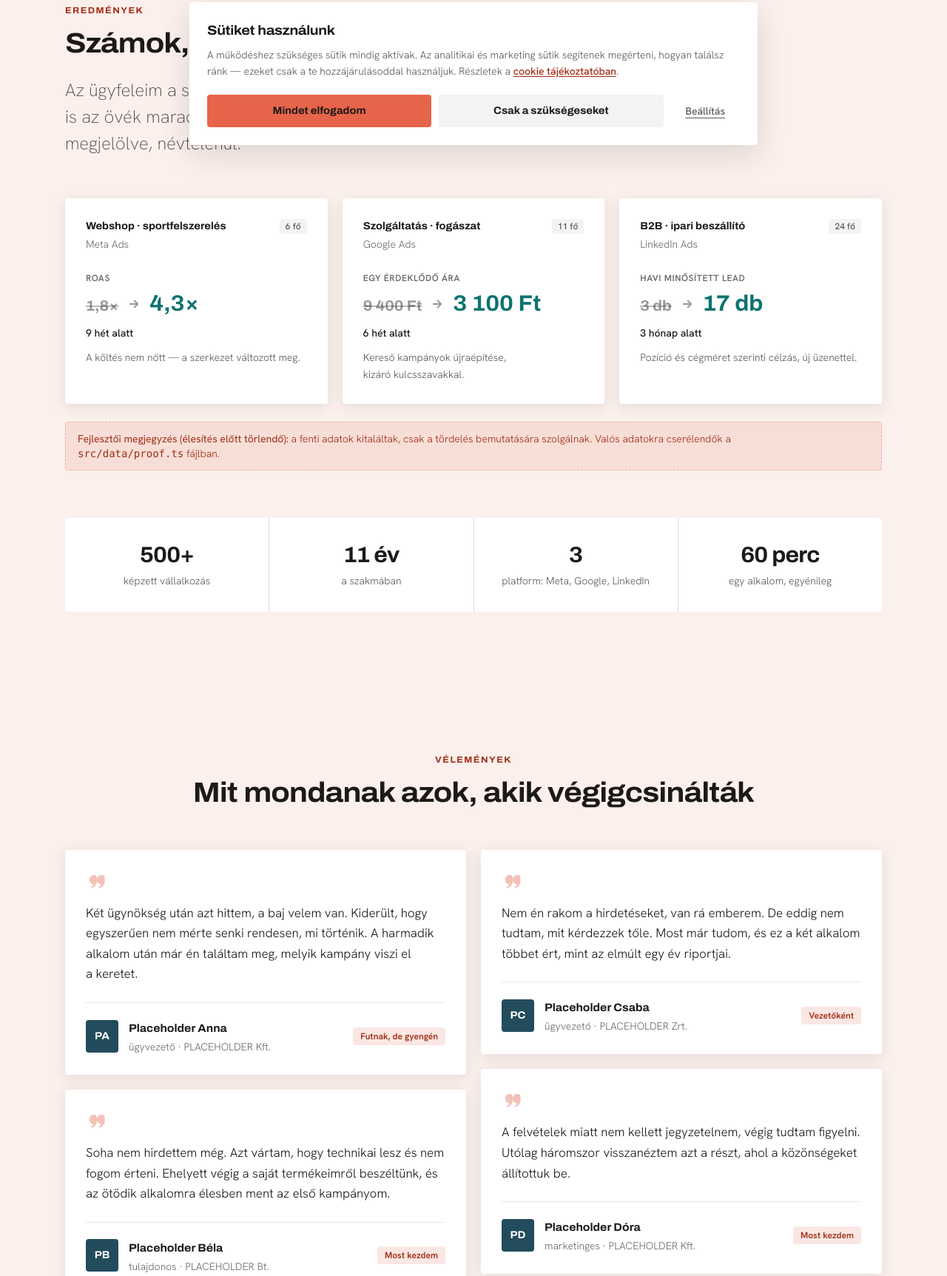
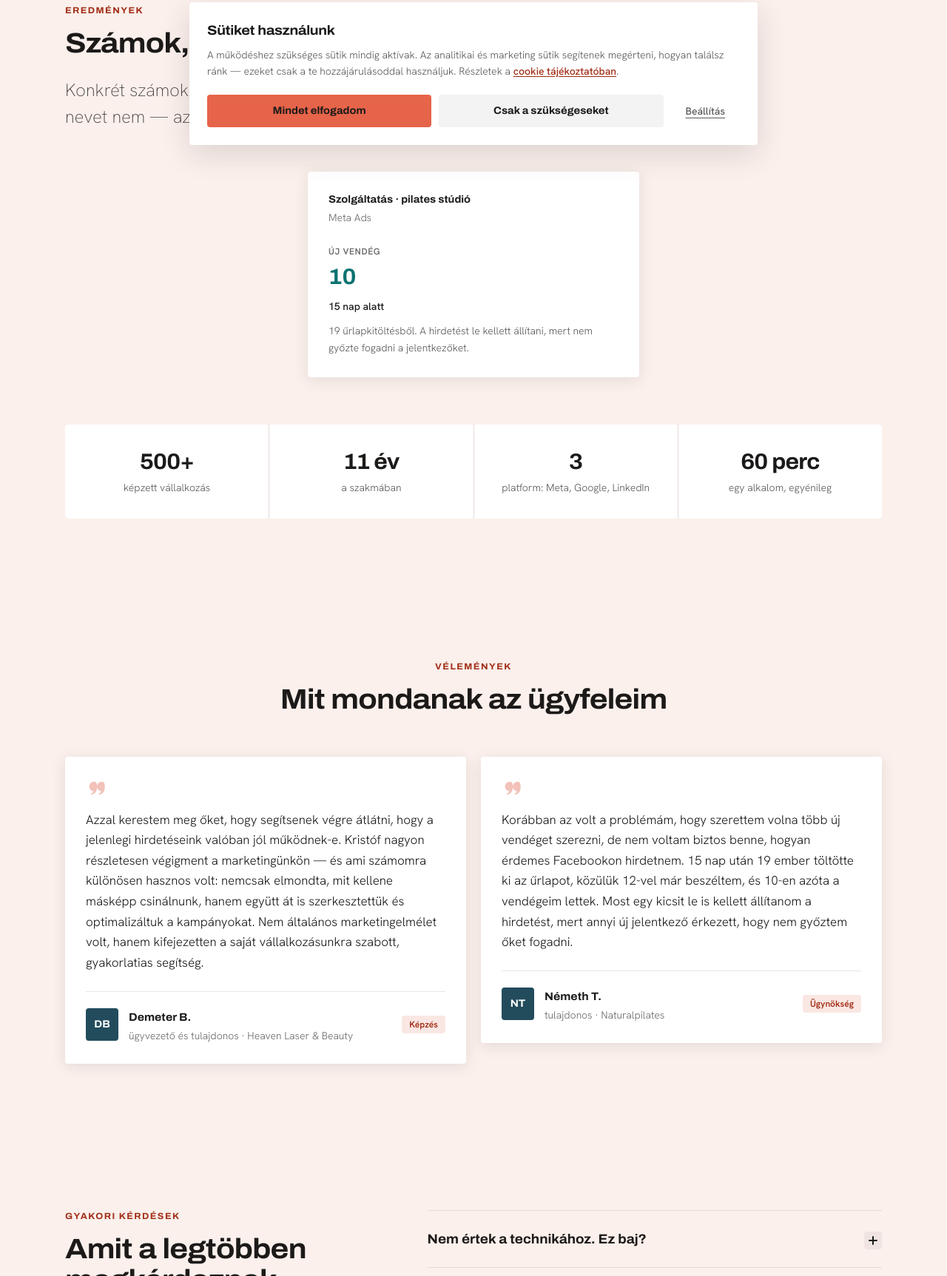
Before and after one commit to SZkristof/XXXZZZ_web, an Astro site: page /eredmenyek in a window 1280 px wide. Shown: the part 584-2309 px from the top of the page at 74% size. Built offline with nearby package versions, Linux system fonts and the light colour scheme; Astro itself is replaced by a stand-in of ours; no server answers.

Commit message:
Replace placeholder proof with two real, consented testimonials
Both clients gave written consent. Quotes are trimmed for card length but not
reworded, and the trimming is noted in the data file so the next person knows
the wording is the client's own.

- Demeter B. (Heaven Laser & Beauty) — an audit and optimisation of existing
  campaigns. No track assigned: the client's situation did not map cleanly onto
  one, so `track` is now optional rather than being forced.
- Németh T. (Naturalpilates) — this one describes work done FOR the client, not
  coaching, so it belongs to the Ügynökség half. Testimonials now carry a
  `half` field, which also drives the chip when no track is set.

Németh's message contains real figures, so it also becomes the first entry in
the results list: 19 form completions in 15 days, 10 of whom became customers,
with the ad paused because the studio could not keep up. That is a single
headline figure rather than a before/after move, so `from` is optional too, and
`size` is optional because this client never stated a headcount — better an
honest gap than an invented number.

PROOF_IS_PLACEHOLDER is now false, which unblocks production builds.

Also corrected two copy lines that the real data made untrue: the results lead
promised company sizes and "several cases" when there is one without a
headcount, and the testimonials heading said "those who completed it" when one
of the two never took a course.

Co-Authored-By: Claude Opus 5 <noreply@anthropic.com>
Claude-Session: https://claude.ai/code/session_01D5XrEg45xSu8aKSsZm3bhk

```diff
--- a/src/components/Results.astro
+++ b/src/components/Results.astro
@@ -17,7 +17,7 @@ import { num } from '@/lib/format';
     <SectionHeading
       eyebrow="EREDMÉNYEK"
       title="Számok, nem jelzők"
-      lead="Az ügyfeleim a saját fiókjukban dolgoznak, ezért az eredmény is az övék marad. Néhány jellemző eset — iparág és cégméret megjelölve, névtelenül."
+      lead="Konkrét számok, konkrét vállalkozásoktól. Az iparágat megjelölöm, a nevet nem — az eredmény az ügyfélé, és az is marad."
     />
 
     <div class:list={['mt-14 grid gap-5', resultCols]}>
@@ -25,9 +25,11 @@ import { num } from '@/lib/format';
         <figure class="flex flex-col card p-7 shadow-shade">
           <figcaption class="flex items-center justify-between gap-3">
             <span class="font-title text-sm font-bold text-black">{r.industry}</span>
+            {r.size && (
               <span class="shrink-0 rounded-brand bg-black/5 px-2 py-0.5 text-xs font-medium text-black/72">
                 {r.size}
               </span>
+            )}
           </figcaption>
 
           <p class="mt-1 text-sm text-black/65">{r.platform}</p>
@@ -36,6 +38,8 @@ import { num } from '@/lib/format';
             {r.metric}
           </p>
           <div class="mt-2 flex flex-wrap items-baseline gap-x-3 gap-y-1">
+            {r.from && (
+              <Fragment>
                 <span class="font-title text-xl font-bold text-black/45 line-through decoration-black/30">
                   {r.from}
                 </span>
@@ -44,6 +48,8 @@ import { num } from '@/lib/format';
                   <path d="M5 12h14M13 6l6 6-6 6" stroke="currentColor" stroke-width="2.5"
                     stroke-linecap="round" stroke-linejoin="round"></path>
                 </svg>
+              </Fragment>
+            )}
             <span class="font-title text-3xl font-bold text-signal">{r.to}</span>
           </div>
 
--- a/src/components/Testimonials.astro
+++ b/src/components/Testimonials.astro
@@ -1,6 +1,8 @@
 ---
 import SectionHeading from '@/components/SectionHeading.astro';
 import { testimonials, PROOF_IS_PLACEHOLDER } from '@/data/proof';
+
+const HALF_LABEL = { kepzes: 'Képzés', ugynokseg: 'Ügynökség' } as const;
 
 // Two columns need at least two quotes to balance; one quote centres instead.
 const quoteCols =
@@ -11,7 +13,7 @@ const quoteCols =
   <div class="container-x">
     <SectionHeading
       eyebrow="VÉLEMÉNYEK"
-      title="Mit mondanak azok, akik végigcsinálták"
+      title="Mit mondanak az ügyfeleim"
       align="center"
     />
 
@@ -44,7 +46,7 @@ const quoteCols =
             <span
               class="ml-auto hidden shrink-0 rounded-brand bg-terracotta-200/40 px-2.5 py-1 text-xs
                      font-semibold text-terracotta-800 sm:block"
-            >{t.track}</span>
+            >{t.track ?? HALF_LABEL[t.half]}</span>
           </figcaption>
         </figure>
       ))}
--- a/src/data/proof.ts
+++ b/src/data/proof.ts
@@ -1,71 +1,62 @@
 /**
- * ⚠️  PLACEHOLDER PROOF DATA  ⚠️
+ * Real, consented proof.
  *
- * Every entry below is INVENTED for layout purposes. Publishing invented
- * testimonials or results is illegal in Hungary (Fogyasztóvédelmi tv. / GVH
- * rules on misleading commercial practice, and the EU Omnibus directive),
- * not merely bad taste.
+ * Every entry below is from a named client who gave written permission to
+ * publish it. Publishing invented testimonials is unlawful in Hungary
+ * (Fttv. / GVH, and the EU Omnibus directive) — so while
+ * PROOF_IS_PLACEHOLDER is true, `npm run build:prod` refuses to build and the
+ * pages show a visible developer warning.
  *
- * Replace each entry with a real one, then set PROOF_IS_PLACEHOLDER = false.
- * While it is true, the build prints a loud warning and `npm run build:prod`
- * refuses to complete.
+ * Adding a new entry: quotes are trimmed for length but never reworded, and
+ * nothing goes in without the client's consent on record.
  */
-export const PROOF_IS_PLACEHOLDER = true;
+export const PROOF_IS_PLACEHOLDER = false;
+
+/** Which half of the business the work belonged to. */
+export type Half = 'kepzes' | 'ugynokseg';
 
 export type Testimonial = {
   quote: string;
   name: string;
   role: string;
   company: string;
-  track: string;
+  half: Half;
+  /** Optional: only set when the client's situation clearly matches a track. */
+  track?: string;
   initials: string;
 };
 
 export const testimonials: Testimonial[] = [
   {
+    // Trimmed from a longer message; wording unchanged. Consent on record.
     quote:
-      'Két ügynökség után azt hittem, a baj velem van. Kiderült, hogy egyszerűen nem mérte senki rendesen, mi történik. A harmadik alkalom után már én találtam meg, melyik kampány viszi el a keretet.',
-    name: 'Placeholder Anna',
-    role: 'ügyvezető',
-    company: 'PLACEHOLDER Kft.',
-    track: 'Futnak, de gyengén',
-    initials: 'PA',
+      'Azzal kerestem meg őket, hogy segítsenek végre átlátni, hogy a jelenlegi hirdetéseink valóban jól működnek-e. Kristóf nagyon részletesen végigment a marketingünkön — és ami számomra különösen hasznos volt: nemcsak elmondta, mit kellene másképp csinálnunk, hanem együtt át is szerkesztettük és optimalizáltuk a kampányokat. Nem általános marketingelmélet volt, hanem kifejezetten a saját vállalkozásunkra szabott, gyakorlatias segítség.',
+    name: 'Demeter B.',
+    role: 'ügyvezető és tulajdonos',
+    company: 'Heaven Laser & Beauty',
+    half: 'kepzes',
+    initials: 'DB',
   },
   {
+    // Trimmed from a longer message; wording unchanged. Consent on record.
     quote:
-      'Soha nem hirdettem még. Azt vártam, hogy technikai lesz és nem fogom érteni. Ehelyett végig a saját termékeimről beszéltünk, és az ötödik alkalomra élesben ment az első kampányom.',
-    name: 'Placeholder Béla',
+      'Korábban az volt a problémám, hogy szerettem volna több új vendéget szerezni, de nem voltam biztos benne, hogyan érdemes Facebookon hirdetnem. 15 nap után 19 ember töltötte ki az űrlapot, közülük 12-vel már beszéltem, és 10-en azóta a vendégeim lettek. Most egy kicsit le is kellett állítanom a hirdetést, mert annyi új jelentkező érkezett, hogy nem győztem őket fogadni.',
+    name: 'Németh T.',
     role: 'tulajdonos',
-    company: 'PLACEHOLDER Bt.',
-    track: 'Most kezdem',
-    initials: 'PB',
-  },
-  {
-    quote:
-      'Nem én rakom a hirdetéseket, van rá emberem. De eddig nem tudtam, mit kérdezzek tőle. Most már tudom, és ez a két alkalom többet ért, mint az elmúlt egy év riportjai.',
-    name: 'Placeholder Csaba',
-    role: 'ügyvezető',
-    company: 'PLACEHOLDER Zrt.',
-    track: 'Vezetőként',
-    initials: 'PC',
-  },
-  {
-    quote:
-      'A felvételek miatt nem kellett jegyzetelnem, végig tudtam figyelni. Utólag háromszor visszanéztem azt a részt, ahol a közönségeket állítottuk be.',
-    name: 'Placeholder Dóra',
-    role: 'marketinges',
-    company: 'PLACEHOLDER Kft.',
-    track: 'Most kezdem',
-    initials: 'PD',
+    company: 'Naturalpilates',
+    half: 'ugynokseg',
+    initials: 'NT',
   },
 ];
 
 export type Result = {
   industry: string;
-  size: string;
+  /** Optional: only when the client stated it. */
+  size?: string;
   platform: string;
   metric: string;
-  from: string;
+  /** Optional: some results are a single figure, not a before/after move. */
+  from?: string;
   to: string;
   timeframe: string;
   note: string;
@@ -73,34 +64,13 @@ export type Result = {
 
 export const results: Result[] = [
   {
-    industry: 'Webshop · sportfelszerelés',
-    size: '6 fő',
+    // Figures as reported by the client in the testimonial above.
+    industry: 'Szolgáltatás · pilates stúdió',
     platform: 'Meta Ads',
-    metric: 'ROAS',
-    from: '1,8×',
-    to: '4,3×',
-    timeframe: '9 hét',
-    note: 'A költés nem nőtt — a szerkezet változott meg.',
-  },
-  {
-    industry: 'Szolgáltatás · fogászat',
-    size: '11 fő',
-    platform: 'Google Ads',
-    metric: 'Egy érdeklődő ára',
-    from: '9 400 Ft',
-    to: '3 100 Ft',
-    timeframe: '6 hét',
-    note: 'Kereső kampányok újraépítése, kizáró kulcsszavakkal.',
-  },
-  {
-    industry: 'B2B · ipari beszállító',
-    size: '24 fő',
-    platform: 'LinkedIn Ads',
-    metric: 'Havi minősített lead',
-    from: '3 db',
-    to: '17 db',
-    timeframe: '3 hónap',
-    note: 'Pozíció és cégméret szerinti célzás, új üzenettel.',
+    metric: 'Új vendég',
+    to: '10',
+    timeframe: '15 nap',
+    note: '19 űrlapkitöltésből. A hirdetést le kellett állítani, mert nem győzte fogadni a jelentkezőket.',
   },
 ];
 
--- a/src/pages/eredmenyek.astro
+++ b/src/pages/eredmenyek.astro
@@ -14,7 +14,7 @@ import AgencyHalf from '@/components/AgencyHalf.astro';
   <PageHero
     eyebrow="EREDMÉNYEK"
     title="Számok, nem jelzők"
-    lead="Az ügyfeleim a saját fiókjukban dolgoznak, ezért az eredmény is az övék marad. Az alábbi esetek névtelenek, de a számok valósak — iparággal és cégmérettel együtt, hogy el tudd helyezni magad köztük."
+    lead="Az alábbi számok valós ügyfelektől származnak, a saját szavaikkal. A cégnevet csak ott írom ki, ahol ehhez hozzájárultak — a számokat sehol nem szépítem."
   />
   <Results />
   <Testimonials />
```
Lines whose indentation alone changed are shown as unchanged.
